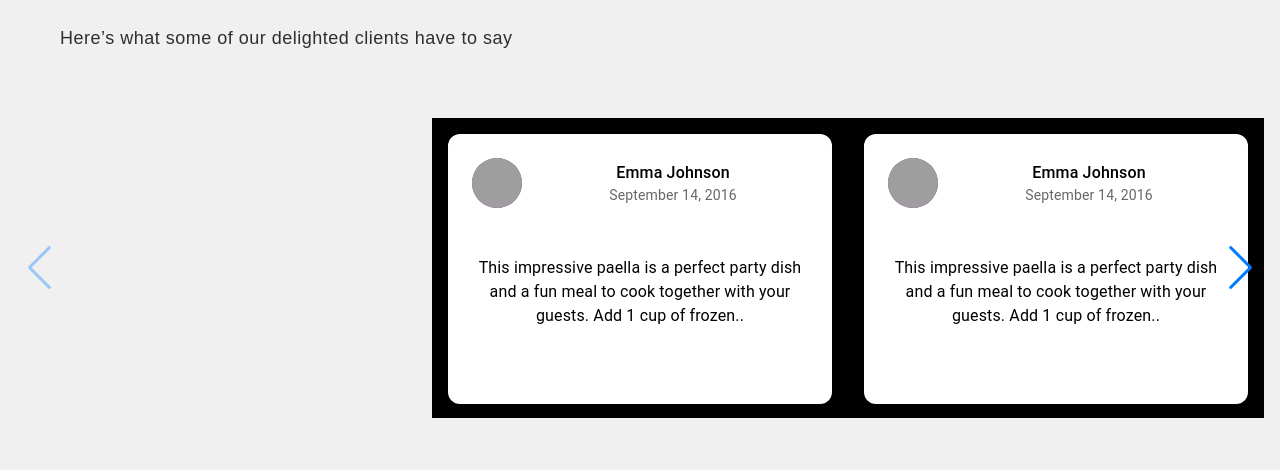
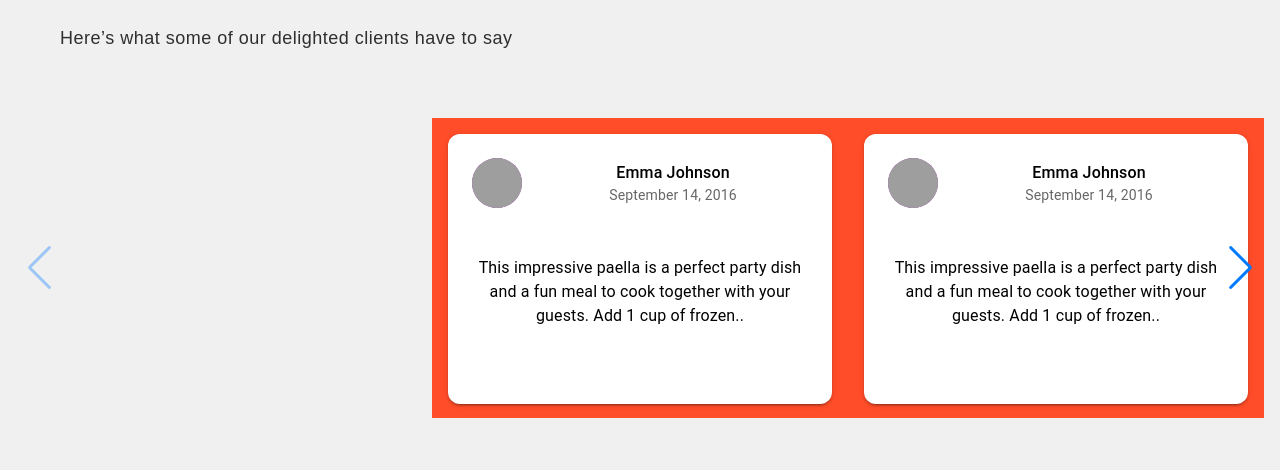
Before and after one commit to pesto-students/front-end-repo-p10-pixel-pioneers, a React (Vite) app: page / in a window 1280 px wide. Shown: the part 1811-2281 px from the top of the page. Built offline with nearby package versions, Linux system fonts and the light colour scheme; grey boxes are pictures that could not be loaded.

Commit message:
Added color and border

```diff
--- a/src/components/Carousel2/index.jsx
+++ b/src/components/Carousel2/index.jsx
@@ -38,7 +38,11 @@ export const Carousel2 = () => {
 
   const renderSlides = imageData.map((image) => (
     <div key={image.alt}>
-      <img src={image.url} alt={image.alt} />
+      <img
+        src={image.url}
+        alt={image.alt}
+        style={{ border: "6px solid #000", "border-radius": "10px" }}
+      />
     </div>
   ));
 
--- a/src/components/ReviewCards/index.jsx
+++ b/src/components/ReviewCards/index.jsx
@@ -46,7 +46,7 @@ const ReviewCards = ({}) => {
           .map((_, index) => {
             return (
               <SwiperSlide key={`review-card-${index}`} virtualIndex={index}>
-                  <Box padding={2} style={{backgroundColor: "black"}}>
+                <Box padding={2} style={{ backgroundColor: "#FF4C29" }}>
                   <ReviewCard />
                 </Box>
               </SwiperSlide>
```
Lines whose indentation alone changed are shown as unchanged.
